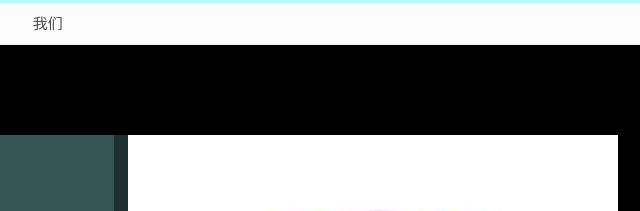
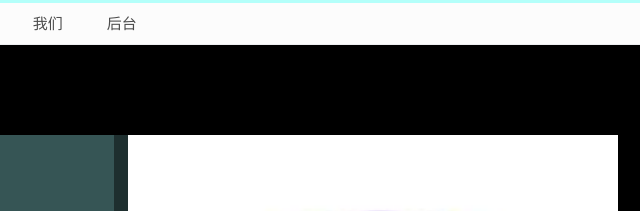
Before and after one commit to saf-D/SAF-END, a plain HTML site: page list.html in a window 1280 px wide. Shown: the top 211 px of the page, 640-1280 px from the left. Drawn offline with nearby package versions, Linux system fonts and the light colour scheme.

Commit message:
Update list.html

```diff
--- a/list.html
+++ b/list.html
@@ -133,6 +133,7 @@ function  DateDiff(sDate1,  sDate2){    //sDate1和sDate2是2022-12-23格式
         <a href="list.html" target="_blank">功能</a>
         <a href="wearesaf.html" target="_blank">关于</a>
         <a href="whatcanwedo.html" target="_blank">我们</a>
+        <a href="check.html" target="_blank">后台</a>
     </div>
     <div class="box">
         <div class="left">
```
